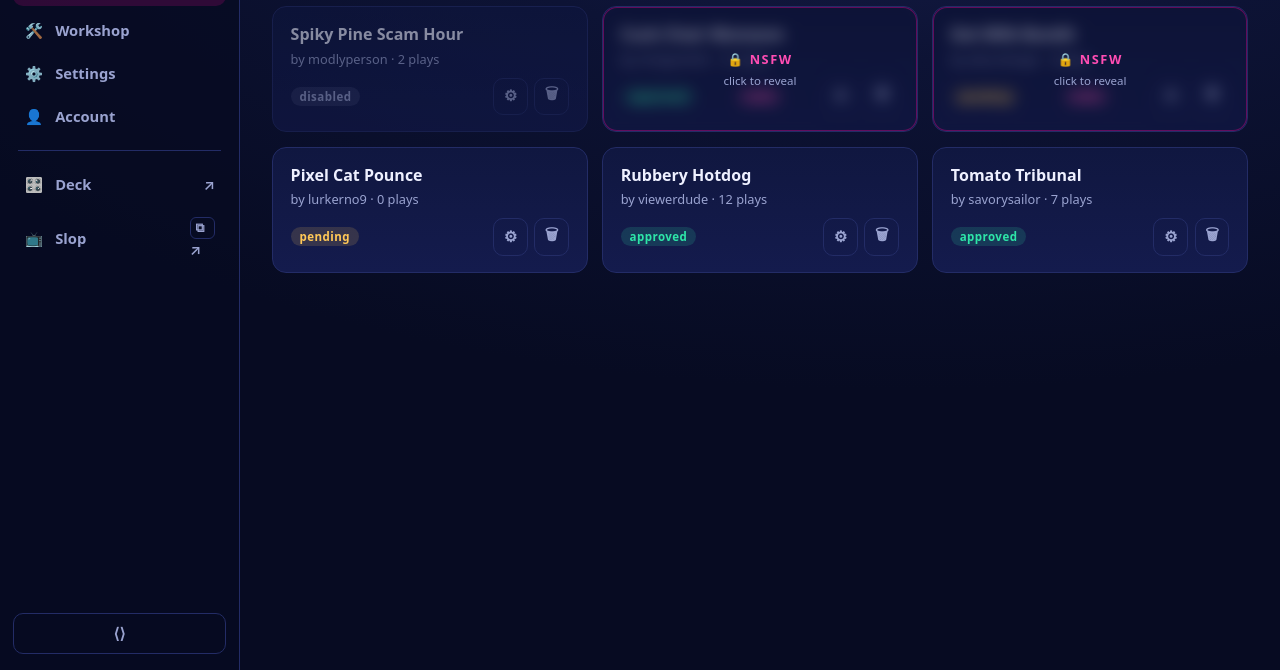
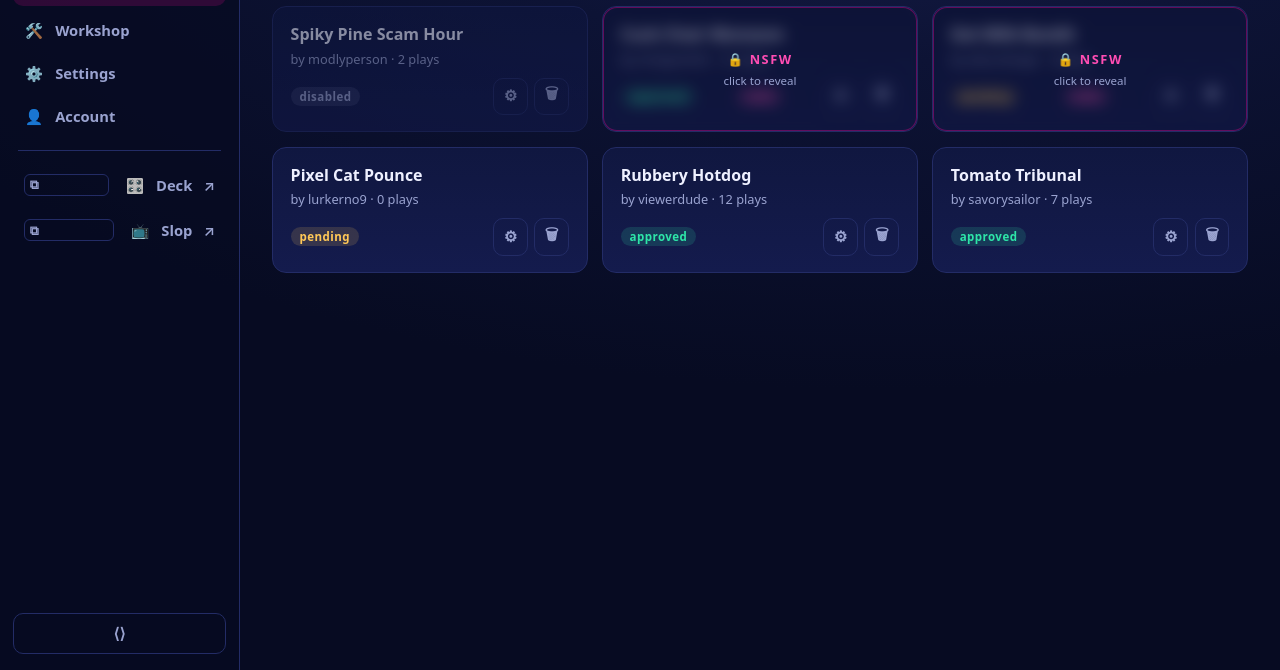
Before and after one commit to NamazuStudios/slopbot-ai-element, a plain HTML site: page element/src/main/static/dashboard.html in a window 1280 px wide. Shown: the part 130-800 px from the top of the page. Drawn offline with Linux system fonts and the light colour scheme.

Commit message:
Drawer: the copy chip leads both Deck and Slop rows
The ⧉ chip now sits at the LEFT of each row (before the icon) on both
the Deck and Slop entries — Deck gains its own chip — and each copies
its own page's absolute URL. Chip clicks never navigate.

```diff
--- a/element/src/main/static/dashboard.html
+++ b/element/src/main/static/dashboard.html
@@ -284,11 +284,12 @@
     <button data-pane="account"><span class="ic">👤</span><span class="navlabel">Account</span></button>
     <div class="divider"></div>
     <a href="deck.html" target="_blank" rel="opener">
+      <button class="copy-link" data-copy="deck.html" title="copy link to this screen">⧉</button>
       <span class="ic">🎛️</span><span class="navlabel">Deck</span><span class="out-arrow">↗</span>
     </a>
     <a href="slop-play.html" target="_blank" rel="opener">
-      <span class="ic">📺</span><span class="navlabel">Slop</span>
-      <span class="out-arrow"><button class="copy-link" data-copy="slop-play.html" title="copy link to this screen">⧉</button>↗</span>
+      <button class="copy-link" data-copy="slop-play.html" title="copy link to this screen">⧉</button>
+      <span class="ic">📺</span><span class="navlabel">Slop</span><span class="out-arrow">↗</span>
     </a>
   </nav>
   <button class="ghost btn collapse-btn" id="collapse">⟨⟩</button>
@@ -663,8 +664,8 @@
     document.getElementById('drawer').classList.toggle('collapsed');
   });
 
-  // the Slop entry's copy-link chip: copies the playback page's URL
-  const copyBtn = document.querySelector('.copy-link');
+  // the Deck/Slop copy-link chips: copy that screen's URL, never navigate
+  document.querySelectorAll('.copy-link').forEach((copyBtn) => {
     copyBtn.addEventListener('click', async (e) => {
       e.preventDefault(); // don't navigate — just copy
       e.stopPropagation();
@@ -676,6 +677,7 @@
         copyBtn.textContent = '✕';
       }
       setTimeout(() => { copyBtn.textContent = '⧉'; copyBtn.classList.remove('copied'); }, 1500);
+    });
   });
 
   // ---------- Twitch embed (dev.twitch.tv/docs/embed/video-and-clips) ----------
```
Lines whose indentation alone changed are shown as unchanged.
